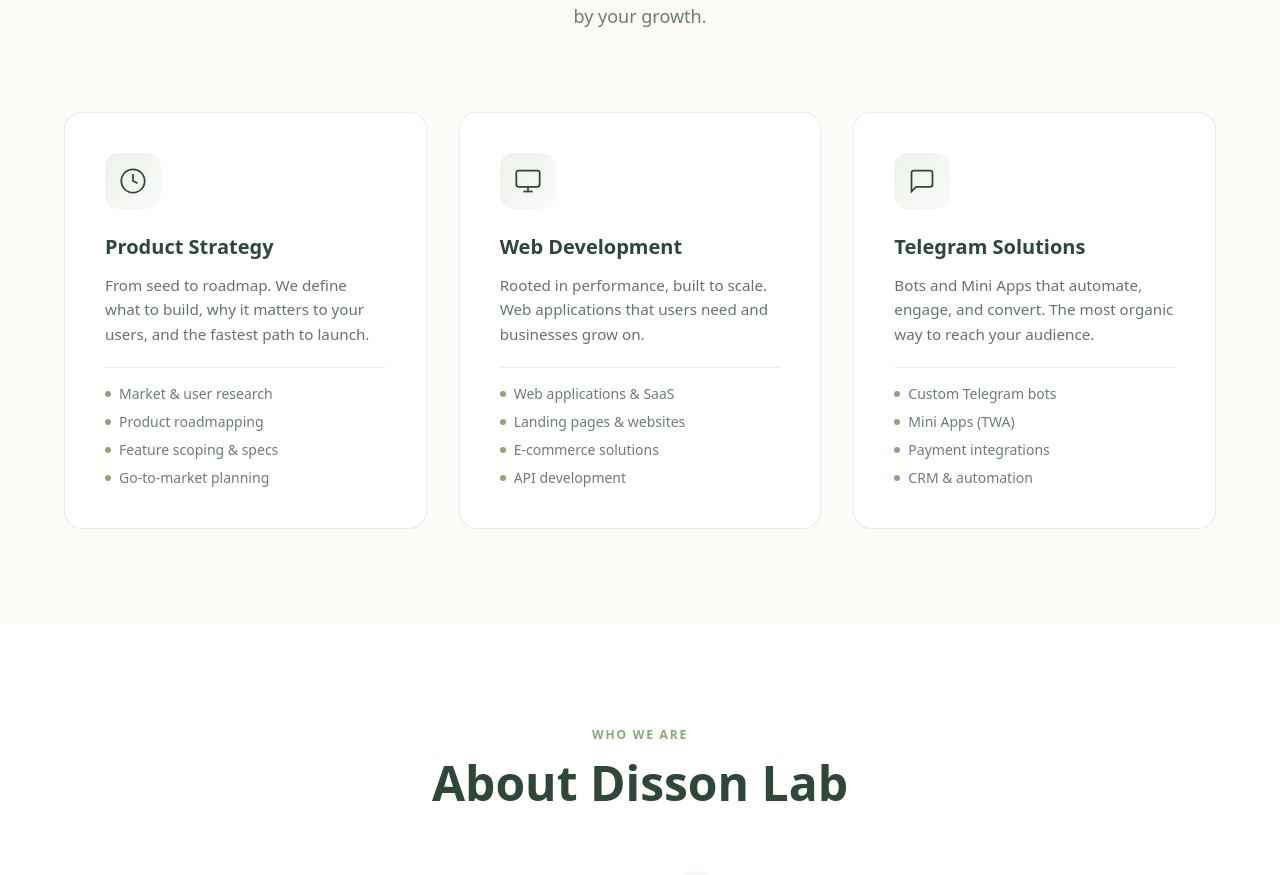
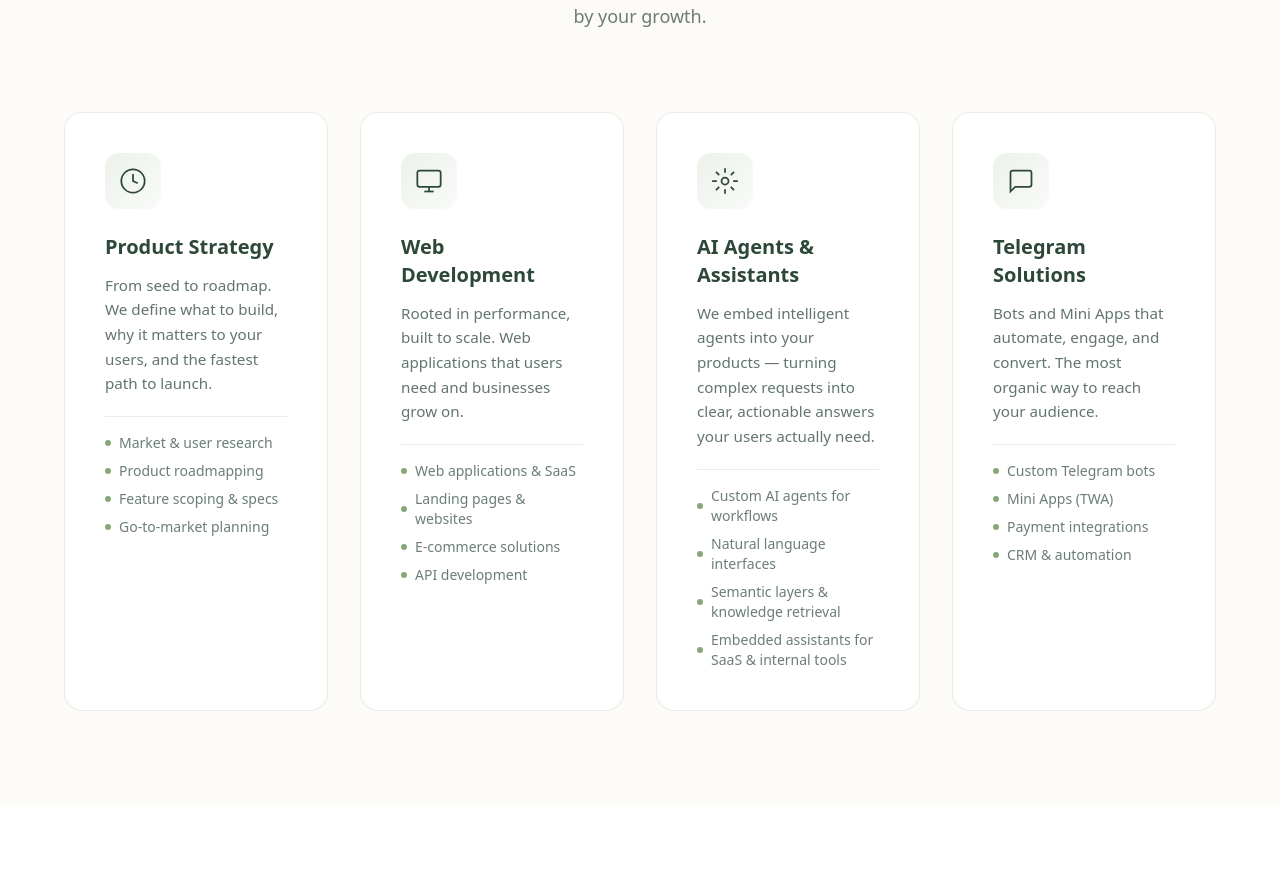
Before and after one commit to junidisson/disson-lab, a Next.js app in the folder app/: page / in a window 1280 px wide. Shown: the part 1029-1904 px from the top of the page. Built offline with nearby package versions, Linux system fonts and the light colour scheme.

Commit message:
feat: add AI Agents & Assistants service

```diff
--- a/app/src/components/Services.tsx
+++ b/app/src/components/Services.tsx
@@ -23,6 +23,17 @@
     title: 'Web Development',
     description: 'Rooted in performance, built to scale. Web applications that users need and businesses grow on.',
     features: ['Web applications & SaaS', 'Landing pages & websites', 'E-commerce solutions', 'API development'],
+  },
+  {
+    icon: (
+      <svg viewBox="0 0 24 24" className="w-7 h-7 stroke-forest fill-none stroke-[1.5]">
+        <circle cx="12" cy="12" r="3"/>
+        <path d="M12 1v4M12 19v4M4.22 4.22l2.83 2.83M16.95 16.95l2.83 2.83M1 12h4M19 12h4M4.22 19.78l2.83-2.83M16.95 7.05l2.83-2.83"/>
+      </svg>
+    ),
+    title: 'AI Agents & Assistants',
+    description: 'We embed intelligent agents into your products — turning complex requests into clear, actionable answers your users actually need.',
+    features: ['Custom AI agents for workflows', 'Natural language interfaces', 'Semantic layers & knowledge retrieval', 'Embedded assistants for SaaS & internal tools'],
   },
   {
     icon: (
@@ -54,7 +65,7 @@
         </div>
 
         {/* Grid */}
-        <div className="grid md:grid-cols-3 gap-8">
+        <div className="grid md:grid-cols-2 lg:grid-cols-4 gap-8">
           {services.map((service, index) => (
             <div
               key={index}
```
